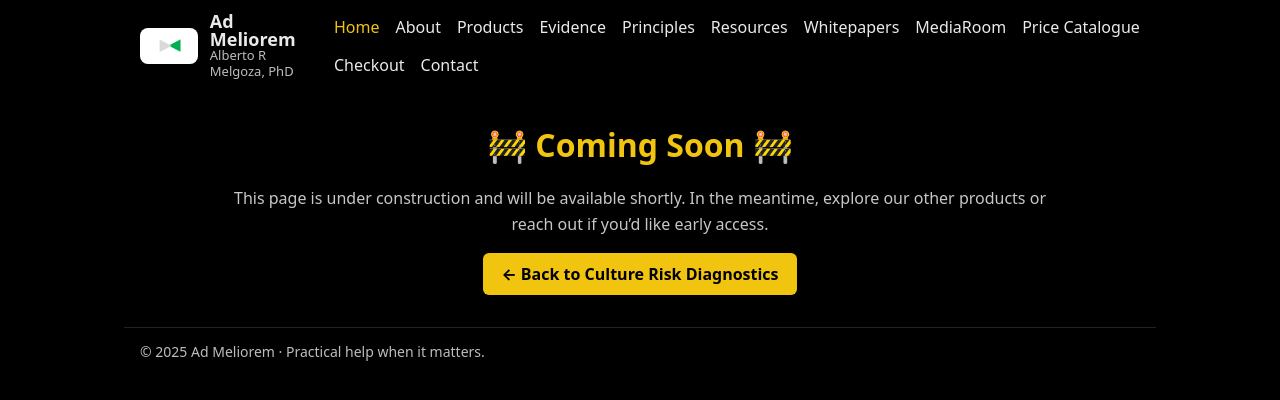
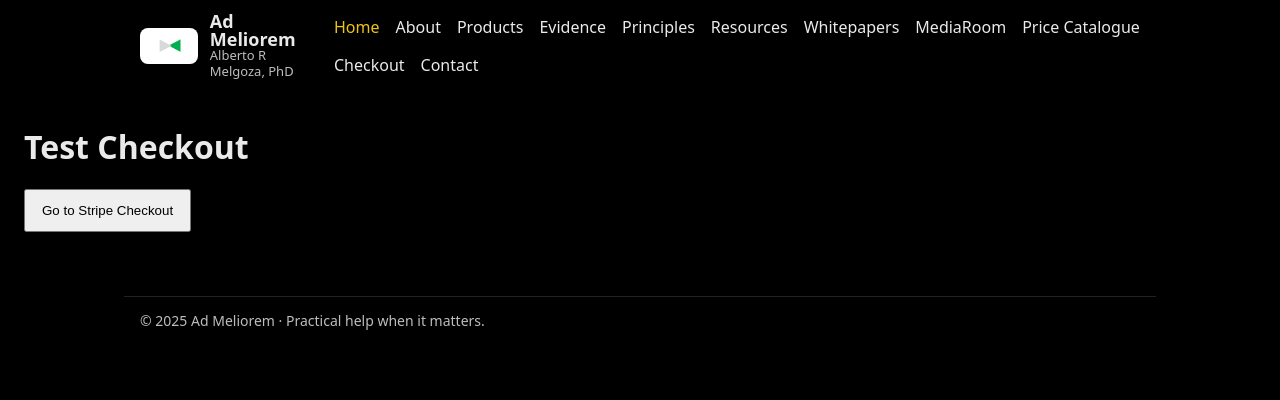
Before and after one commit to AlbertoRMelgoza/AdMeliorem, a Next.js app: page /test-checkout in a window 1280 px wide. Before the commit this address had no page. Shown: the top 400 px of the page. Built offline with nearby package versions, Linux system fonts and the light colour scheme.

Commit message:
Create page.tsx

```diff
--- /dev/null
+++ b/app/test-checkout/page.tsx
@@ -0,0 +1,37 @@
+'use client';
+import { useState } from 'react';
+
+export default function TestCheckout() {
+  const [loading, setLoading] = useState(false);
+  const [error, setError] = useState<string | null>(null);
+
+  const start = async () => {
+    setLoading(true); setError(null);
+    try {
+      const res = await fetch('/api/create-checkout-session', {
+        method: 'POST',
+        headers: { 'Content-Type': 'application/json' },
+        body: JSON.stringify({
+          items: [{ name: 'Test Product', price: 19.95, quantity: 1 }]
+        })
+      });
+      const data = await res.json();
+      if (data.url) window.location.href = data.url;
+      else setError(data.error || 'No URL returned');
+    } catch (e: any) {
+      setError(e.message || 'Request failed');
+    } finally {
+      setLoading(false);
+    }
+  };
+
+  return (
+    <main style={{ padding: 24 }}>
+      <h1>Test Checkout</h1>
+      <button onClick={start} disabled={loading} style={{ padding: '12px 16px' }}>
+        {loading ? 'Creating session…' : 'Go to Stripe Checkout'}
+      </button>
+      {error && <p style={{ color: 'red' }}>{error}</p>}
+    </main>
+  );
+}
```
